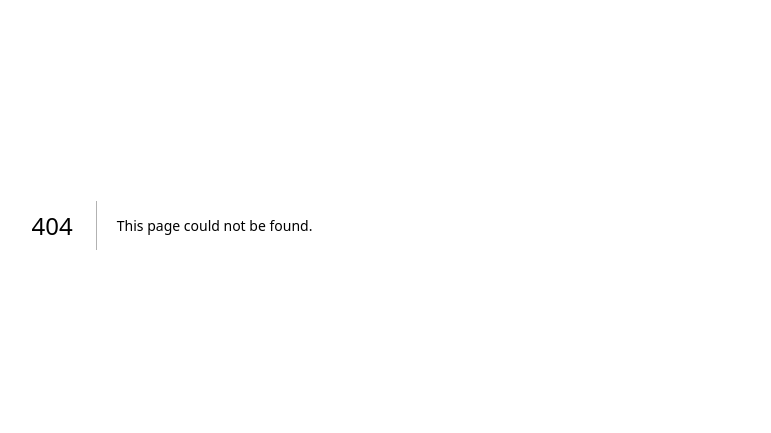
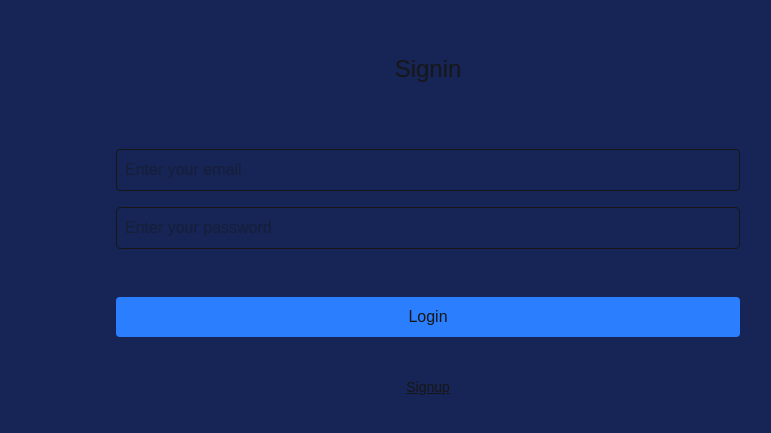
Before and after one commit to PatanSharuKhan/Dishloop, a Next.js app: page /signin in a window 1280 px wide. Before the commit this address had no page. Shown: the part 175-608 px from the top of the page, without its empty margins (212-983 px from the left). Built offline with nearby package versions, Linux system fonts and the light colour scheme.

Commit message:
add: login and login page with functionality

```diff
--- a/src/app/components/RestaurantItems.tsx
+++ b/src/app/components/RestaurantItems.tsx
@@ -46,7 +46,10 @@ const RestaurantItems = () => {
 
   return (
     <div className="p-2 md:p-0">
-      <h1 className="mb-2 ps-2 text-2xl">Discover Restaurants</h1>
+      <div className="flex justify-between items-center mb-2">
+        <h1 className="mb-2 ps-2 text-2xl">Discover Restaurants</h1>
+        <a href="/create-restaurant" className="border p-1 rounded-xl cursor-pointer">Add</a>
+      </div>
       <Search
         placeholder="Search Restaurant Name"
         onChange={(e) => handleChange(e)}
--- /dev/null
+++ b/src/app/create-restaurant/page.tsx
@@ -0,0 +1,73 @@
+"use client"
+import React, { ChangeEvent, useEffect, useMemo, useState } from "react"
+import Navbar from "../components/Navbar"
+
+const CreateRestaurant = () => {
+  const [name, setName] = useState("a")
+  const [address, setAddress] = useState("a")
+
+  useEffect(() => {
+    const payload = { name, address }
+    const options = {
+      method: "POST",
+      headers: {
+        'Content-Type': 'application/json',
+      },
+      body: JSON.stringify(payload),
+    }
+    fetch("http://localhost:3000/restaurants", options)
+      .then((res) => {
+        return res.json()
+      })
+      .then((data) => console.log(data))
+      .catch((err) => console.log(err))
+  }, [])
+
+  const handleNameChange = (e: ChangeEvent) => {
+    e.preventDefault()
+    setName((e.target as HTMLInputElement).value)
+  }
+
+  const handleAddressChange = (e: ChangeEvent) => {
+    e.preventDefault()
+    setAddress((e.target as HTMLInputElement).value)
+  }
+
+  const inputClasses = useMemo(() => "border w-full p-1 rounded mb-3", [])
+
+  return (
+    <>
+      <Navbar />
+      <h1 className="p-2 text-center rounded mb-4">CREATE RESTAURANT</h1>
+      <form className="mt-3 max-w-[90%] md:max-w-[50%] m-auto">
+        <input
+          className={`${inputClasses}`}
+          type="text"
+          placeholder="Enter Restaurant Name"
+          value={name}
+          onChange={handleNameChange}
+        />
+        <input
+          className={`${inputClasses}`}
+          type="text"
+          placeholder="Enter Address"
+          value={address}
+          onChange={handleAddressChange}
+        />
+        <div className="flex justify-center mt-5">
+          <button className="p-1 rounded bg-red-800 cursor-pointer mr-3">
+            Cancel
+          </button>
+          <button className="p-1 rounded bg-yellow-800 cursor-pointer mr-3">
+            Reset
+          </button>
+          <button className="p-1 rounded bg-green-700 cursor-pointer">
+            Submit
+          </button>
+        </div>
+      </form>
+    </>
+  )
+}
+
+export default CreateRestaurant
--- /dev/null
+++ b/src/app/signin/layout.tsx
@@ -0,0 +1,19 @@
+import type { Metadata } from "next"
+import "../globals.css"
+
+export const metadata: Metadata = {
+  title: "Create Next App",
+  description: "Generated by create next app",
+}
+
+export default function RootLayout({
+  children,
+}: Readonly<{
+  children: React.ReactNode
+}>) {
+  return (
+    <html lang="en">
+      <body className="antialiased">{children}</body>
+    </html>
+  )
+}
--- /dev/null
+++ b/src/app/signin/page.tsx
@@ -0,0 +1,85 @@
+"use client"
+import React, { ChangeEvent, FormEvent, useState } from "react"
+
+const Signin = () => {
+  const [email, setEmail] = useState("")
+  const [password, setPassword] = useState("")
+  const [error, setError] = useState("")
+
+  const handleInputChange = (e: ChangeEvent) => {
+    e.preventDefault()
+    if ((e.target as HTMLInputElement).name === "email") {
+      setEmail((e.target as HTMLInputElement).value)
+    } else {
+      setPassword((e.target as HTMLInputElement).value)
+    }
+  }
+
+  const handleFormSubmit = (e: FormEvent) => {
+    e.preventDefault()
+    setError("")
+    const paylaod = { email, password }
+    const options = {
+      method: "POST",
+      headers: {
+        "Content-Type": "application/json",
+      },
+      body: JSON.stringify(paylaod),
+    }
+    fetch("http://localhost:3000/signin", options)
+      .then((res) => {
+        return res.json()
+      })
+      .then((data) => {
+        if (data.jwtToken) {
+          localStorage.setItem("token", JSON.stringify(data.jwtToken))
+          window.location.replace("/")
+        } else {
+          setError(data.error)
+        }
+      })
+      .catch((err) => setError(err.message))
+  }
+
+  return (
+    <div className="bg-blue-950 h-[100vh] flex">
+      <form
+        className="w-[90%] md:max-w-[50%] m-auto rounded p-2"
+        onSubmit={handleFormSubmit}
+      >
+        <h1 className="text-center text-2xl mb-8 pb-8">Signin</h1>
+        <input
+          type="email"
+          className="border rounded w-full p-2 mb-4"
+          placeholder="Enter your email"
+          name="email"
+          value={email}
+          onChange={handleInputChange}
+          required
+        />
+        <input
+          type="password"
+          className="border rounded w-full p-2 mb-4"
+          placeholder="Enter your password"
+          name="password"
+          value={password}
+          onChange={handleInputChange}
+          required
+        />
+        <button
+          className="rounded w-full p-2 mb-2 bg-blue-500 mt-8 cursor-pointer"
+          type="submit"
+        >
+          Login
+        </button>
+        <p className="text-red-800">{error}</p>
+
+        <a href="/signup" className="block text-center text-sm mt-8 underline">
+          Signup
+        </a>
+      </form>
+    </div>
+  )
+}
+
+export default Signin
--- /dev/null
+++ b/src/app/signup/page.tsx
@@ -0,0 +1,82 @@
+"use client"
+import React, { ChangeEvent, FormEvent, useState } from "react"
+
+const Signup = () => {
+  const [email, setEmail] = useState("")
+  const [password, setPassword] = useState("")
+  const [error, setError] = useState("")
+
+  const handleInputChange = (e: ChangeEvent) => {
+    e.preventDefault()
+    if ((e.target as HTMLInputElement).name === "email") {
+      setEmail((e.target as HTMLInputElement).value)
+    } else {
+      setPassword((e.target as HTMLInputElement).value)
+    }
+  }
+
+  const handleFormSubmit = (e: FormEvent) => {
+    e.preventDefault()
+    const paylaod = { email, password }
+    const options = {
+      method: "POST",
+      headers: {
+        "Content-Type": "application/json",
+      },
+      body: JSON.stringify(paylaod),
+    }
+    fetch("http://localhost:3000/users", options)
+      .then((res) => {
+        return res.json()
+      })
+      .then((data) => {
+        if (data.user) {
+          window.location.replace("/signin")
+        } else {
+          setError(data.error)
+        }
+      })
+      .catch((err) => setError(err.message))
+  }
+
+  return (
+    <div className="bg-blue-950 h-[100vh] flex">
+      <form
+        className="w-[90%] md:max-w-[50%] m-auto rounded p-2"
+        onSubmit={handleFormSubmit}
+      >
+        <h1 className="text-center text-2xl mb-8 pb-8">Create your Account</h1>
+        <input
+          type="email"
+          className="border rounded w-full p-2 mb-4"
+          placeholder="Enter your email"
+          name="email"
+          value={email}
+          onChange={handleInputChange}
+          required
+        />
+        <input
+          type="password"
+          className="border rounded w-full p-2 mb-4"
+          placeholder="Enter your password"
+          name="password"
+          value={password}
+          onChange={handleInputChange}
+          required
+        />
+        <button
+          className="rounded w-full p-2 mb-2 bg-blue-500 mt-8 cursor-pointer"
+          type="submit"
+        >
+          Create Account
+        </button>
+        <p className="text-red-800">{error}</p>
+        <a href="/signin" className="block text-center text-sm mt-8 underline">
+          Signin
+        </a>
+      </form>
+    </div>
+  )
+}
+
+export default Signup
```
